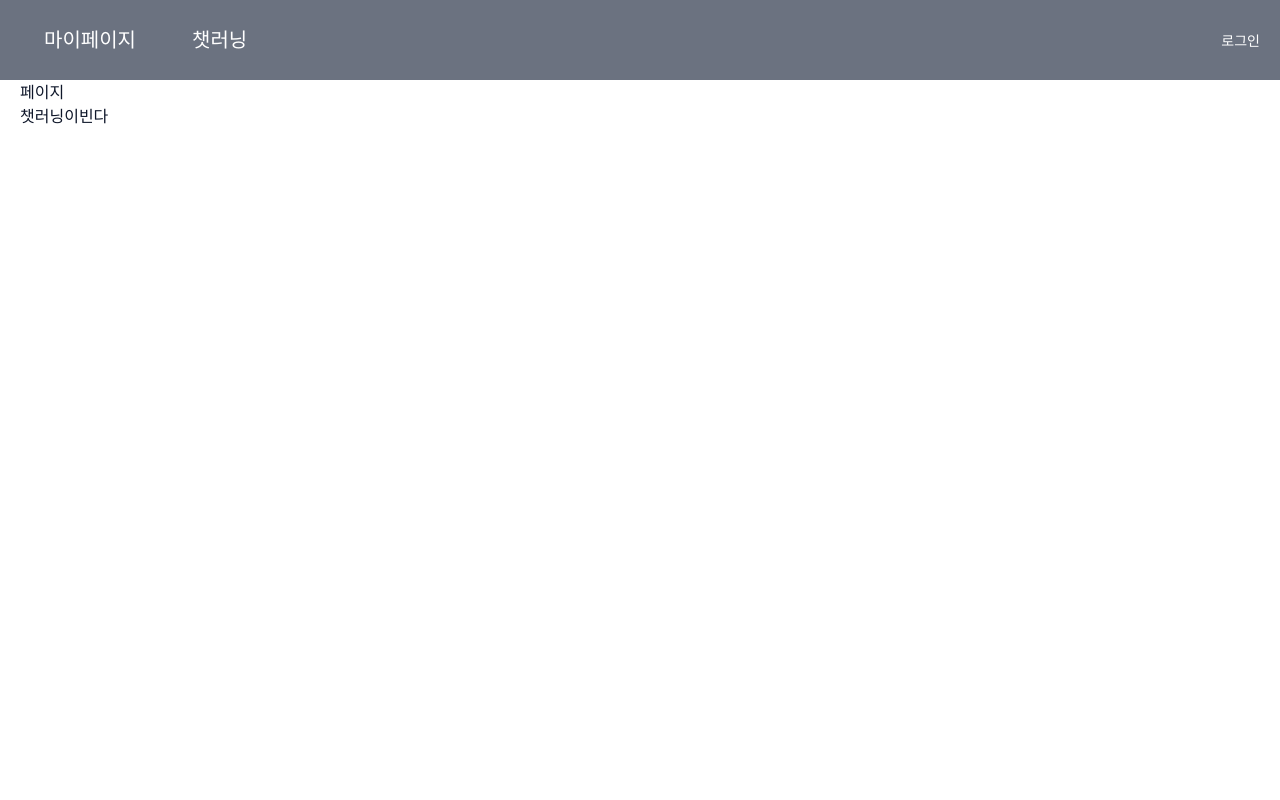
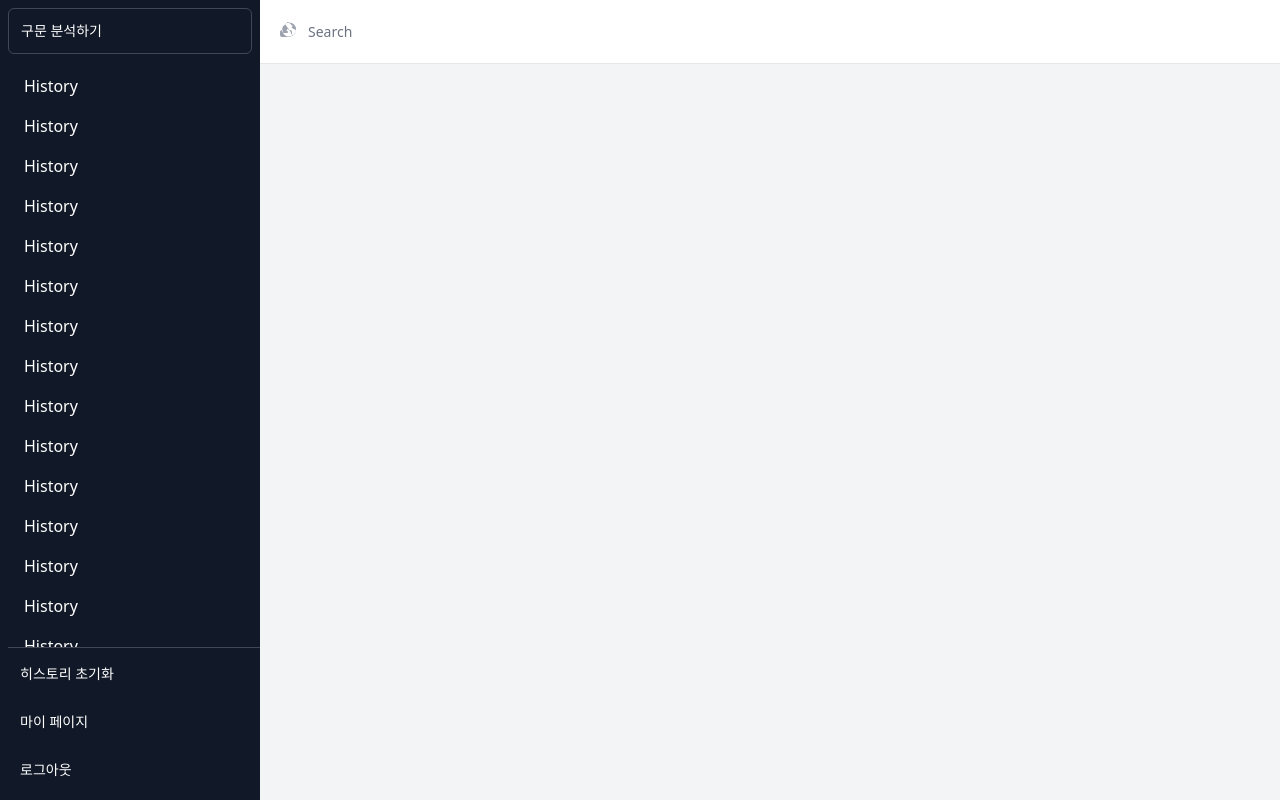
Before and after one commit to Seokkitdo/learning-chat-english, a Svelte app: page /chat-learning in a window 1280 px wide. Built offline with nearby package versions, Linux system fonts and the light colour scheme.

Commit message:
스타일 : gpt 페이지 레이아웃 분리 및 사이드 메뉴 스타일링

```diff
--- /dev/null
+++ b/src/components/Content.svelte
@@ -0,0 +1,47 @@
+<!-- Main.svelte -->
+
+<div class="flex-1 flex flex-col bg-gray-100 overflow-hidden">
+  <!-- Top bar -->
+  <div
+    class="relative z-10 flex-shrink-0 flex h-16 bg-white border-b border-gray-200">
+    <button
+      class="px-4 text-gray-500 focus:outline-none focus:ring-2 focus:ring-inset focus:ring-indigo-500 md:hidden"
+      aria-expanded="false">
+      <span class="sr-only">Open sidebar</span>
+    </button>
+    <div class="flex-1 px-4 flex justify-between">
+      <div class="flex-1 flex">
+        <form class="w-full flex md:ml-0" action="#" method="GET">
+          <label for="search_field" class="sr-only">Search</label>
+          <div class="relative w-full text-gray-400 focus-within:text-gray-600">
+            <div
+              class="absolute inset-y-0 left-0 flex items-center pointer-events-none">
+              <svg
+                class="h-5 w-5"
+                xmlns="http://www.w3.org/2000/svg"
+                viewBox="0 0 20 20"
+                fill="currentColor"
+                aria-hidden="true">
+                <path
+                  fill-rule="evenodd"
+                  d="M9 2a7 7 0 11-1.41 1.41A1 1 0 018 4v-.001a1 1 0 01.293-.707l3-3a1 1 0 011.414 0l3 3A1 1 0 0116 4.999V5a1 1 0 01-1 1h-1.586a2 2 0 00-1.414.586l-.828.828A2 2 0 0010.586 9H11a1 1 0 110 2H8a1 1 0 01-1-1V8H6a2 2 0 00-2 2v3a2 2 0 002 2h8a2 2 0 002-2v-3a2 2 0 00-2-2h-1a1 1 0 110-2h3a1 1 0 01.707.293l.828.828A1 1 0 0118 11.414V12a1 1 0 01-1 1h-.001a1 1 0 01-.707-.293l-.828-.828A1 1 0 0115 10.586z"
+                  clip-rule="evenodd" />
+              </svg>
+            </div>
+            <input
+              id="search_field"
+              class="block w-full h-full pl-8 pr-3 py-2 border-transparent text-gray-900 placeholder-gray-500 focus:outline-none focus:placeholder-gray-400 focus:ring-0 focus:border-transparent sm:text-sm"
+              placeholder="Search"
+              type="search"
+              name="search" />
+          </div>
+        </form>
+      </div>
+      <div class="ml-4 flex items-center md:ml-6">
+        <button
+          class="p-1 border-2 border-transparent text-gray-400 rounded-full hover:text-gray-500 focus:outline-none focus:text-gray-500 focus:bg-gray-100"
+          aria-label="Notifications" />
+      </div>
+    </div>
+  </div>
+</div>
--- /dev/null
+++ b/src/components/Sidebar.svelte
@@ -0,0 +1,69 @@
+<script>
+  import user from '$stores/user'
+  import { navigate } from 'svelte-navigator'
+
+  // Sidebar 아이콘 클릭 시 열리는 메뉴 리스트
+  const menuList = [
+    { name: 'History', icon: 'history' },
+    { name: 'History', icon: 'history' },
+    { name: 'History', icon: 'history' },
+    { name: 'History', icon: 'history' },
+    { name: 'History', icon: 'history' },
+    { name: 'History', icon: 'history' },
+    { name: 'History', icon: 'history' },
+    { name: 'History', icon: 'history' },
+    { name: 'History', icon: 'history' },
+    { name: 'History', icon: 'history' },
+    { name: 'History', icon: 'history' },
+    { name: 'History', icon: 'history' },
+    { name: 'History', icon: 'history' },
+    { name: 'History', icon: 'history' },
+    { name: 'History', icon: 'history' },
+    { name: 'History', icon: 'history' },
+    { name: 'History', icon: 'history' },
+    { name: 'History', icon: 'history' },
+    { name: 'History', icon: 'history' },
+    { name: 'History', icon: 'history' },
+    { name: 'History', icon: 'history' },
+    { name: 'History', icon: 'history' },
+    { name: 'History', icon: 'history' },
+    { name: 'History', icon: 'history' }
+  ]
+
+  const handleLogIn = async () => {
+    await user.signOut()
+    navigate('/login')
+  }
+</script>
+
+<div class="bg-[#202123] hidden bg-gray-900 md:flex md:w-[260px] md:flex-col">
+  <div class="flex h-full flex-1 flex-col space-y-1 p-2">
+    <div
+      class="flex py-3 px-3 items-center gap-3 rounded-md hover:bg-gray-500/10 transition-colors duration-200 text-white cursor-pointer text-sm mb-2 flex-shrink-0 border border-white/20">
+      구문 분석하기
+    </div>
+    <div class="flex-col flex-1 overflow-y-auto border-b border-white/20 -mr-2">
+      {#each menuList as menu}
+        <a
+          href="#"
+          class="flex items-center px-2 py-2 text-base font-medium text-gray-900 rounded-md hover:bg-gray-500">
+          <span class="ml-2 text-white">{menu.name}</span>
+        </a>
+      {/each}
+    </div>
+    <div
+      class="flex py-3 px-3 items-center gap-3 rounded-md hover:bg-gray-500/10 transition-colors duration-200 text-white cursor-pointer text-sm">
+      <p>히스토리 초기화</p>
+    </div>
+    <div
+      class="flex py-3 px-3 items-center gap-3 rounded-md hover:bg-gray-500/10 transition-colors duration-200 text-white cursor-pointer text-sm">
+      <p>마이 페이지</p>
+    </div>
+    <div
+      on:click={handleLogIn}
+      on:keydown={handleLogIn}
+      class="flex py-3 px-3 items-center gap-3 rounded-md hover:bg-gray-500/10 transition-colors duration-200 text-white cursor-pointer text-sm">
+      <p>로그아웃</p>
+    </div>
+  </div>
+</div>
--- a/src/components/layout/Header.svelte
+++ b/src/components/layout/Header.svelte
@@ -17,7 +17,7 @@
 
 {#if $location.pathname !== '/login'}
   <header
-    class="fixed top-0 left-0 w-full bg-gray-500 text-white text-sm leading-none z-50">
+    class="fixed left-0 w-full bg-gray-500 text-white text-sm leading-none z-50">
     <div class="min-w-5xl max-w-screen-xl px-5 mx-auto">
       <div class="flex items-center justify-between">
         <div class="h-20 flex items-center gap-18">
--- a/src/routes/chat.svelte
+++ b/src/routes/chat.svelte
@@ -1,11 +1,21 @@
 <script>
+  import Content from '$components/Content.svelte'
+  import Sidebar from '$components/Sidebar.svelte'
   import Header from '$components/layout/Header.svelte'
   import Layout from '$components/layout/Index.svelte'
 </script>
 
-<Layout pageTitle="페이지">
+<!-- <Layout pageTitle="페이지">
   <Header slot="header" />
   <svelte:fragment slot="main">
     <div>챗러닝이빈다</div>
   </svelte:fragment>
-</Layout>
+</Layout> -->
+
+<div class="h-screen flex overflow-hidden bg-gray-100">
+  <!-- Sidebar -->
+  <Sidebar />
+
+  <!-- Main -->
+  <Content />
+</div>
```
